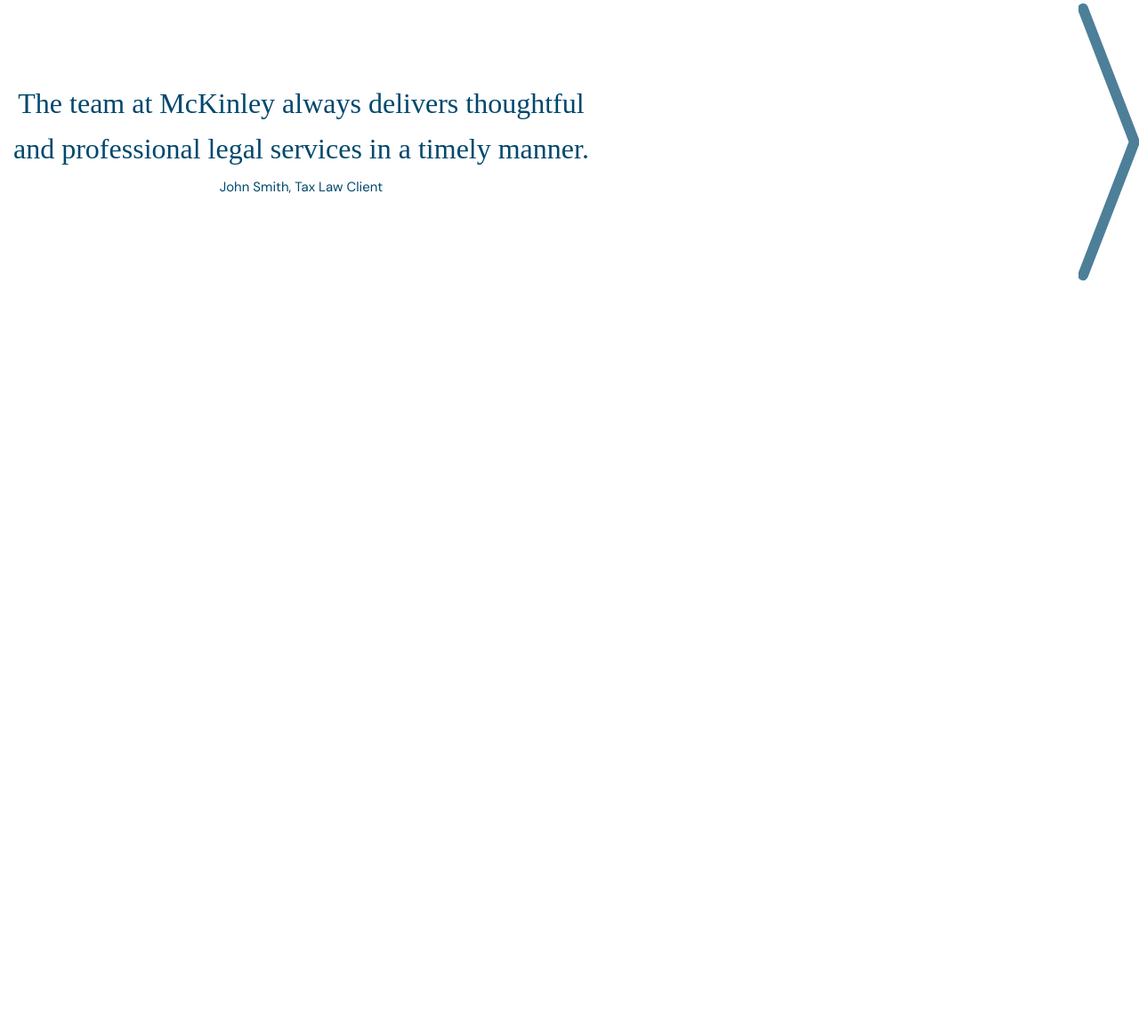
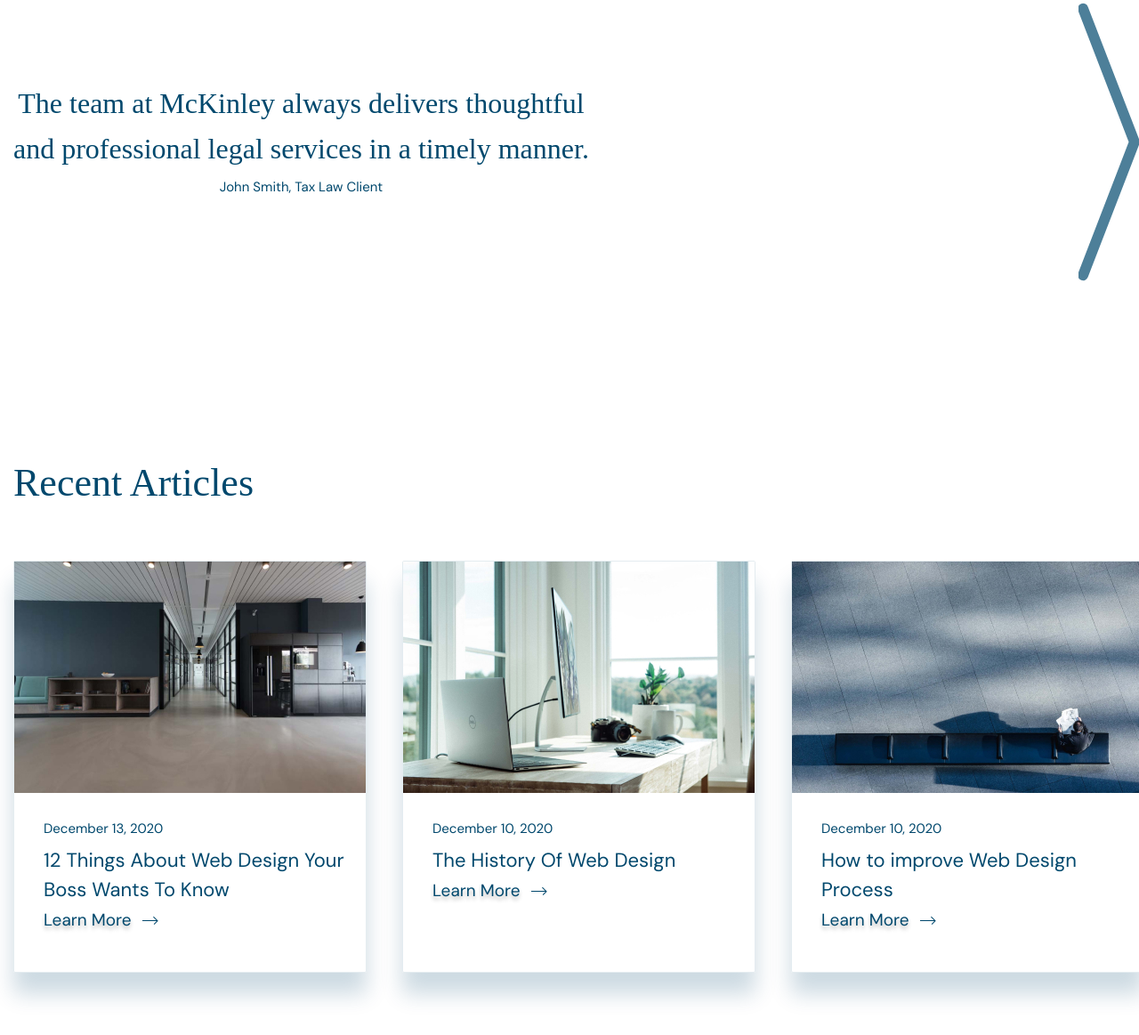
Before and after one commit to Shulyk-A/McKinley, a plain HTML site: page index.html in a window 1280 px wide. Shown: the part 2612-3775 px from the top of the page at 89% size. Before the commit the page ends 2974 px from the top, so only its background shows below. Drawn offline with Linux system fonts and the light colour scheme; a web font is replaced by a local one.

Commit message:
+секция

```diff
--- a/css/style.css
+++ b/css/style.css
@@ -259,6 +259,8 @@ summary {
 }
 .title {
   font-family: "DM Serif Text", serif;
+  font-size: 44px;
+  line-height: 1.2;
 }
 .Representation__title {
   max-width: 395px;
@@ -307,7 +309,7 @@ summary {
   margin-bottom: 40px;
 }
 .column__content {
-  min-width: 397px;
+  max-width: 397px;
   padding: 41px 33px;
   border: 1px solid #e4ecf0;
   box-shadow: 0px 24px 24px rgba(0, 72, 109, 0.2);
@@ -346,7 +348,8 @@ summary {
   margin-bottom: 36px;
   min-height: 140px;
 }
-.Areas__button {
+.Areas__button,
+.Recent-Articles-button {
   font-weight: 400;
   font-size: 19px;
   line-height: 35px;
@@ -425,10 +428,9 @@ summary {
 .motto-container {
   display: flex;
   align-items: center;
-
+  position: relative;
   padding-top: 134px;
   padding-bottom: 134px;
-  position: relative;
 }
 .motto-title {
   font-size: 32px;
@@ -442,7 +444,49 @@ summary {
 }
 .motto-link {
   position: absolute;
-  right: 0px;
+  right: 0%;
 }
 .motto-arrow {
 }
+.Recent-Articles {
+  padding-top: 155px;
+  padding-bottom: 160px;
+}
+.container {
+}
+.Recent-Articles-title {
+  margin-bottom: 60px;
+  color: #00486d;
+}
+
+.Recent-Articles-list {
+  display: flex;
+
+  gap: 40px;
+}
+.Recent-Articles-item {
+  /* width: calc((100%-110px) / 3); */
+  border: 1px solid #e4ecf0;
+  box-shadow: 0px 24px 24px rgba(0, 72, 109, 0.2);
+  border-radius: 2px;
+}
+.Recent-Articles-block {
+  padding-top: 40px;
+  padding-bottom: 41px;
+  padding-left: 33px;
+}
+.Recent-Articles-data {
+  font-size: 15px;
+  line-height: 1.26px;
+  color: #00486d;
+  margin-bottom: 18px;
+}
+.Recent-Articles-subtitle {
+  font-size: 22px;
+  line-height: 1.5;
+  color: #00486d;
+}
+.Recent-Articles-button {
+}
+.arrow {
+}
--- a/index.html
+++ b/index.html
@@ -142,6 +142,63 @@
           /></a>
         </div>
       </section>
+      <section class="Recent-Articles">
+        <div class="container">
+          <h2 class="Recent-Articles-title title">Recent Articles</h2>
+          <ul class="Recent-Articles-list">
+            <li class="Recent-Articles-item">
+              <img
+                src="./img/fon/image-2.jpg"
+                alt="office corridor"
+                width="395"
+              />
+              <div class="Recent-Articles-block">
+                <p class="Recent-Articles-data">
+                  <time datetime="2020-12-13">December 13, 2020</time>
+                </p>
+                <h3 class="Recent-Articles-subtitle">
+                  12 Things About Web Design Your Boss Wants To Know
+                </h3>
+                <a class="Recent-Articles-button" href=""
+                  >Learn More<span class="arrow"></span
+                ></a>
+              </div>
+            </li>
+            <li class="Recent-Articles-item">
+              <img
+                src="./img/fon/image-3.jpg"
+                alt="man on the bench"
+                width="395"
+              />
+              <div class="Recent-Articles-block">
+                <p class="Recent-Articles-data">
+                  <time datetime="2020-12-10">December 10, 2020</time>
+                </p>
+                <h3 class="Recent-Articles-subtitle">
+                  The History Of Web Design
+                </h3>
+                <a class="Recent-Articles-button" href=""
+                  >Learn More<span class="arrow"></span
+                ></a>
+              </div>
+            </li>
+            <li class="Recent-Articles-item">
+              <img src="./img/fon/image-4.jpg" alt="table" width="395" />
+              <div class="Recent-Articles-block">
+                <p class="Recent-Articles-data">
+                  <time datetime="2020-12-10">December 10, 2020</time>
+                </p>
+                <h3 class="Recent-Articles-subtitle">
+                  How to improve Web Design Process
+                </h3>
+                <a class="Recent-Articles-button" href=""
+                  >Learn More<span class="arrow"></span
+                ></a>
+              </div>
+            </li>
+          </ul>
+        </div>
+      </section>
     </main>
   </body>
 </html>
```
